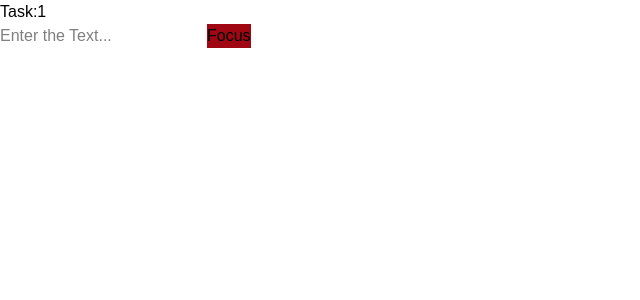
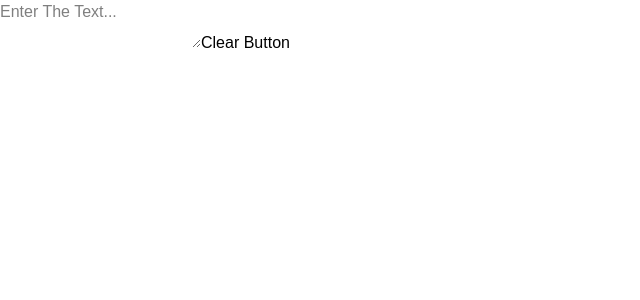
Before and after one commit to Hariprakash3131/Next-Cube-84, a Next.js app in the folder useref-hook/: page / in a window 1280 px wide. Shown: the top 300 px of the page, without its empty margins (0-640 px from the left). Built offline with nearby package versions, Linux system fonts and the light colour scheme.

Commit message:
react-99

```diff
--- /dev/null
+++ b/useref-hook/src/app/components/textareaClear.js
@@ -0,0 +1,16 @@
+'use client'
+import { useRef } from "react"
+
+export default function TextArea(){
+    const textClearRef=useRef("")
+
+    function clearText(){
+        textClearRef.current.value=""
+    }
+    return(
+        <div>
+            <textarea name="" ref={textClearRef} placeholder="Enter The Text..." id=""></textarea>
+            <button onClick={clearText}>Clear Button</button>
+        </div>
+    )
+}
--- a/useref-hook/src/app/page.js
+++ b/useref-hook/src/app/page.js
@@ -1,10 +1,12 @@
 import Focus from "./components/inputFocus";
+import TextArea from "./components/textareaClear";
 
 
 export default function Home() {
   return (
     // <InputFocus/>
     // <Counter/>
-    <Focus/>
+    // <Focus/>
+    <TextArea/>
   );
 }
```
